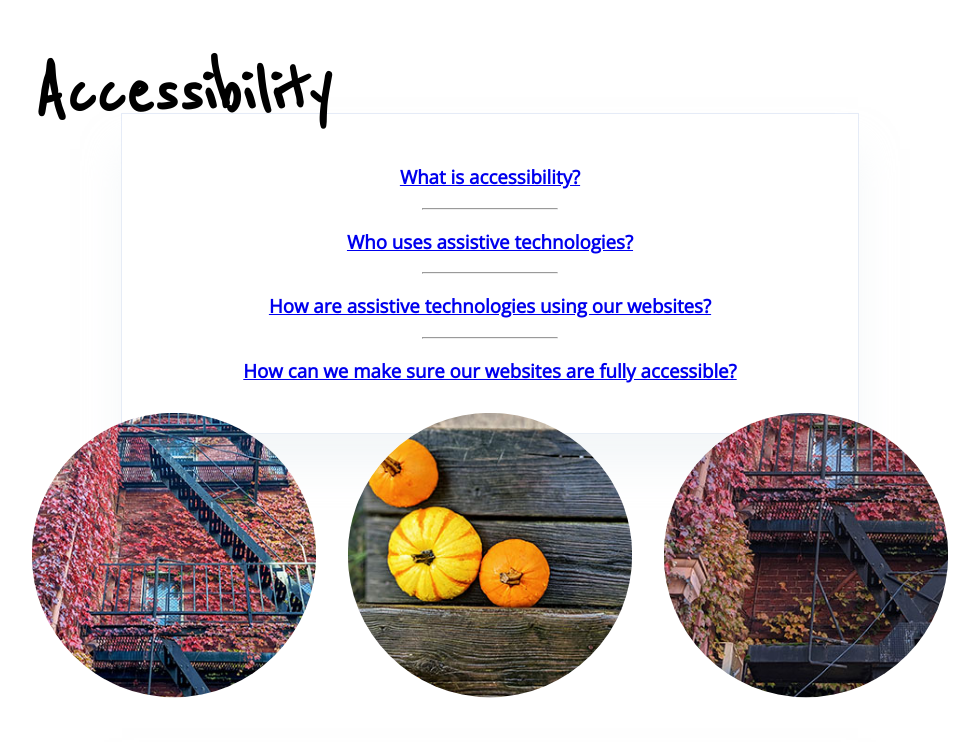
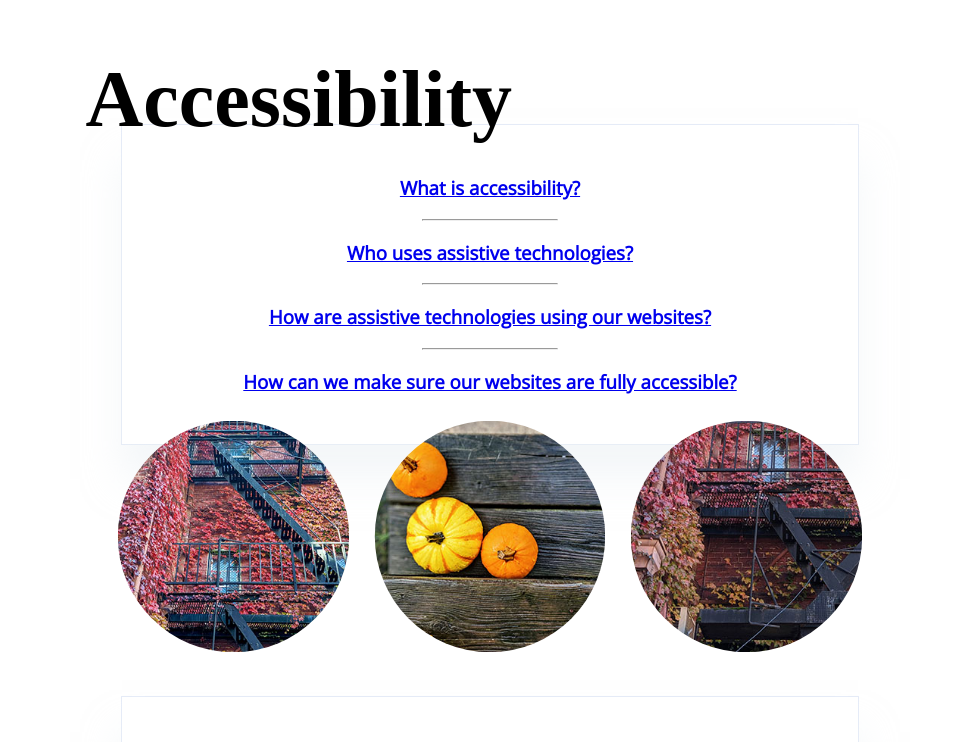
Before and after one commit to campbellrachelk/accessibility, a plain HTML site: page index.html in a window 1280 px wide. Shown: the top 742 px of the page, without its empty margins (150-1129 px from the left). Drawn offline with nearby package versions, Linux system fonts and the light colour scheme.

Commit message:
spacing updates

```diff
--- a/index.html
+++ b/index.html
@@ -6,7 +6,7 @@
 	<meta name="description" content="A Short Explanation of Web Accessibility"/>
 	<meta name="viewport" content="width=device-width, initial-scale=1.0">
 	<link  rel="icon" type="image/x-icon" href="favicon-16x16.png"/>
-	<link href="https://fonts.googleapis.com/css?family=Open+Sans|Reenie+Beanie&display=swap" rel="stylesheet">
+	<link href="https://fonts.googleapis.com/css?family=Open+Sans&display=swap" rel="stylesheet">
 
 
 	<style>
@@ -85,9 +85,9 @@
 		aside {
 			display: grid;
 			grid-template-columns:1fr;
-			max-width:75%;
+			max-width:60%;
 			margin: 0 auto;
-
+			margin-top:2.5rem;
 		}
 
 		img {
@@ -106,13 +106,15 @@
 
 
 
+
+
 		@media only screen and (min-width:700px) {
 
 					aside {display:grid; grid-template-columns:1fr 1fr 1fr}
 
 				h1 {
 				   text-align: left;
-				   margin-left: 11rem;
+				   margin-left: 18%;
 				   margin-bottom: -52px;
 				   font-size: 5rem;
 				   font-family: 'Reenie Beanie';
@@ -125,6 +127,7 @@
 				aside {
 					margin: 0 auto;
 					margin-top: -68px;
+					max-width:770px;
 
 				}
 
```
